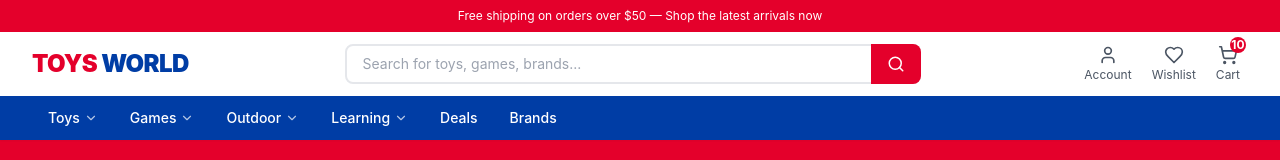
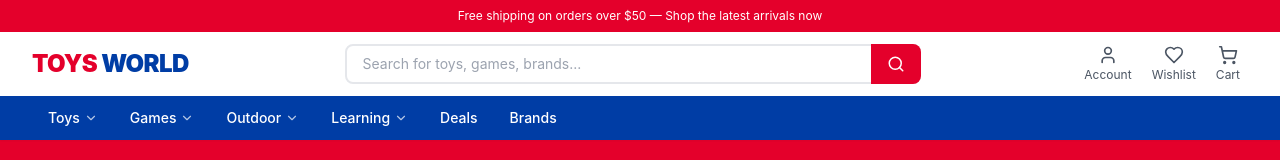
Before and after one commit to Peakrn05/toys007, a Next.js app: page / in a window 1280 px wide. Shown: the top 160 px of the page. Built offline with nearby package versions, Linux system fonts and the light colour scheme.

Commit message:
fix cart number

```diff
--- a/src/app/layout.tsx
+++ b/src/app/layout.tsx
@@ -1,6 +1,7 @@
 import type { Metadata } from "next";
 import "./globals.css";
 import QueryProvider from "@/context/query/QueryProvider";
+import { CartProvider } from "@/context/cart/CartContext";
 
 export const metadata: Metadata = {
   title: "ToysWorld - The Best Toy Store",
@@ -16,7 +17,9 @@ export default function RootLayout({
   return (
     <html lang="th">
       <body>
-        <QueryProvider>{children}</QueryProvider>
+        <QueryProvider>
+          <CartProvider>{children}</CartProvider>
+        </QueryProvider>
       </body>
     </html>
   );
--- a/src/components/layout/Navbar/Navbar.tsx
+++ b/src/components/layout/Navbar/Navbar.tsx
@@ -11,6 +11,7 @@ import {
   User,
   Heart,
 } from "lucide-react";
+import { useCart } from "@/context/cart/CartContext";
 
 const NAV_LINKS = [
   {
@@ -40,7 +41,7 @@ const NAV_LINKS = [
 export default function Navbar() {
   const [mobileOpen, setMobileOpen] = useState(false);
   const [activeDropdown, setActiveDropdown] = useState<string | null>(null);
-  const [cartCount] = useState(10);
+  const { cartCount } = useCart();
 
   return (
     <header className="w-full bg-white shadow-sm sticky top-0 z-50">
@@ -100,7 +101,9 @@ export default function Navbar() {
                   <span className="absolute -top-2 -right-2 bg-brand-red text-white text-xs font-bold rounded-full w-4 h-4 flex items-center justify-center">
                     {cartCount}
                   </span>
-                )}
+                )
+
+                }
               </div>
               <span className="text-xs mt-0.5">Cart</span>
             </Link>
--- a/src/components/partials/Home/FeaturedProducts.tsx
+++ b/src/components/partials/Home/FeaturedProducts.tsx
@@ -4,6 +4,7 @@ import { useState } from "react";
 import Link from "next/link";
 import { ShoppingCart, Heart, Star } from "lucide-react";
 import { FEATURED_PRODUCTS, AGE_FILTERS } from "./Home.config";
+import { useCart } from "@/context/cart/CartContext";
 import type { Product } from "@/types/app/product";
 
 const BADGE_STYLES: Record<NonNullable<Product["badge"]>, string> = {
@@ -24,7 +25,7 @@ interface ProductCardProps {
 
 function ProductCard({ product }: ProductCardProps) {
   const [wishlisted, setWishlisted] = useState(false);
-  const [cartCount, setCartCount] = useState(false);
+  const { addToCart } = useCart();
   const discount =
     product.originalPrice
       ? Math.round(((product.originalPrice - product.price) / product.originalPrice) * 100)
@@ -123,7 +124,7 @@ function ProductCard({ product }: ProductCardProps) {
 
         {/* Add to cart */}
         <button
-
+          onClick={() => addToCart(product.id)}
           disabled={!product.inStock}
           className="w-full flex items-center justify-center gap-2 bg-brand-red text-white text-sm font-semibold py-2.5 rounded-lg hover:bg-brand-red-dark transition-colors disabled:opacity-40 disabled:cursor-not-allowed mt-1"
         >
--- /dev/null
+++ b/src/context/cart/CartContext.tsx
@@ -0,0 +1,30 @@
+"use client";
+
+import { createContext, useContext, useState } from "react";
+
+interface CartContextValue {
+  cartCount: number;
+  addToCart: (productId: string) => void;
+}
+
+const CartContext = createContext<CartContextValue | null>(null);
+
+export function CartProvider({ children }: { children: React.ReactNode }) {
+  const [cartCount, setCartCount] = useState(0);
+
+  const addToCart = (_productId: string) => {
+    setCartCount((prev) => prev + 1);
+  };
+
+  return (
+    <CartContext.Provider value={{ cartCount, addToCart }}>
+      {children}
+    </CartContext.Provider>
+  );
+}
+
+export function useCart(): CartContextValue {
+  const ctx = useContext(CartContext);
+  if (!ctx) throw new Error("useCart must be used inside CartProvider");
+  return ctx;
+}
```
